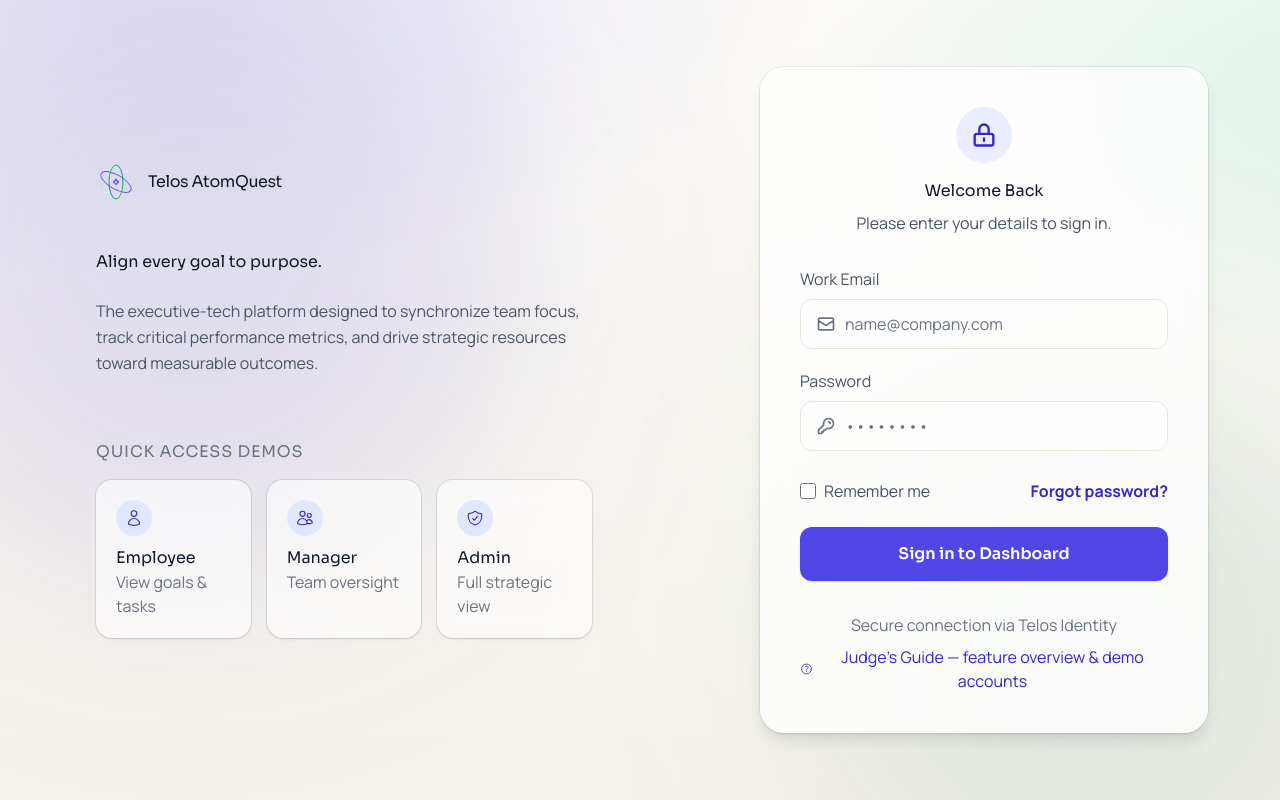
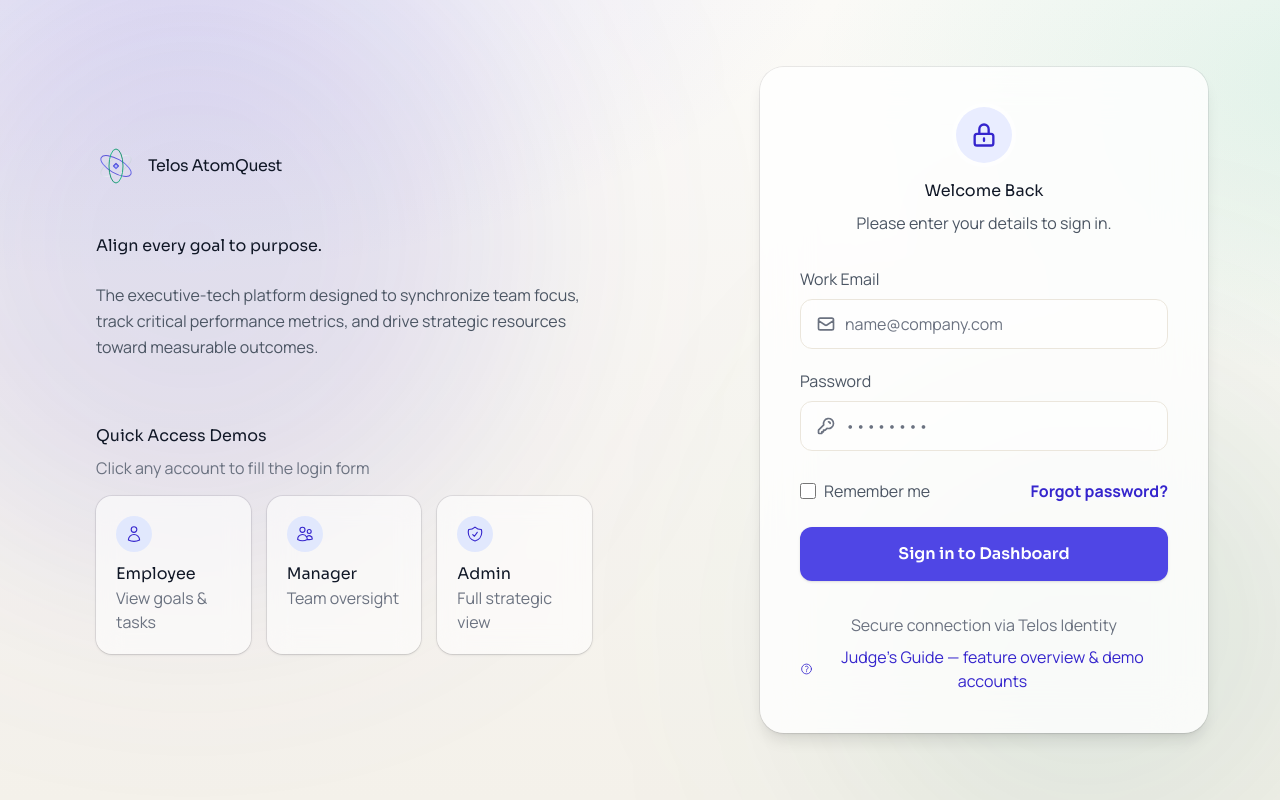
Before and after one commit to aayusharyaiam/Telos_Frontend, a React (Vite) app: page /login in a window 1280 px wide. Built offline with nearby package versions, Linux system fonts and the light colour scheme; no server answers.

Commit message:
feat: implement login page with animated UI, form validation, and demo credentials access

```diff
--- a/src/pages/auth/LoginPage.jsx
+++ b/src/pages/auth/LoginPage.jsx
@@ -86,9 +86,12 @@ export default function LoginPage() {
           </motion.p>
 
           <motion.div variants={fadeSlide}>
-            <h3 className="font-label-bold text-label-bold text-ink-500 dark:text-outline uppercase tracking-wider mb-4">
+            <h3 className="font-display text-display text-ink-900 dark:text-inverse-on-surface mb-2">
               Quick Access Demos
             </h3>
+            <p className="font-caption text-caption text-ink-500 dark:text-outline mb-4">
+              Click any account to fill the login form
+            </p>
             <div className="grid grid-cols-1 md:grid-cols-3 gap-4">
               {credentials.map((c) => {
                 const Icon = iconMap[c.role]
```
